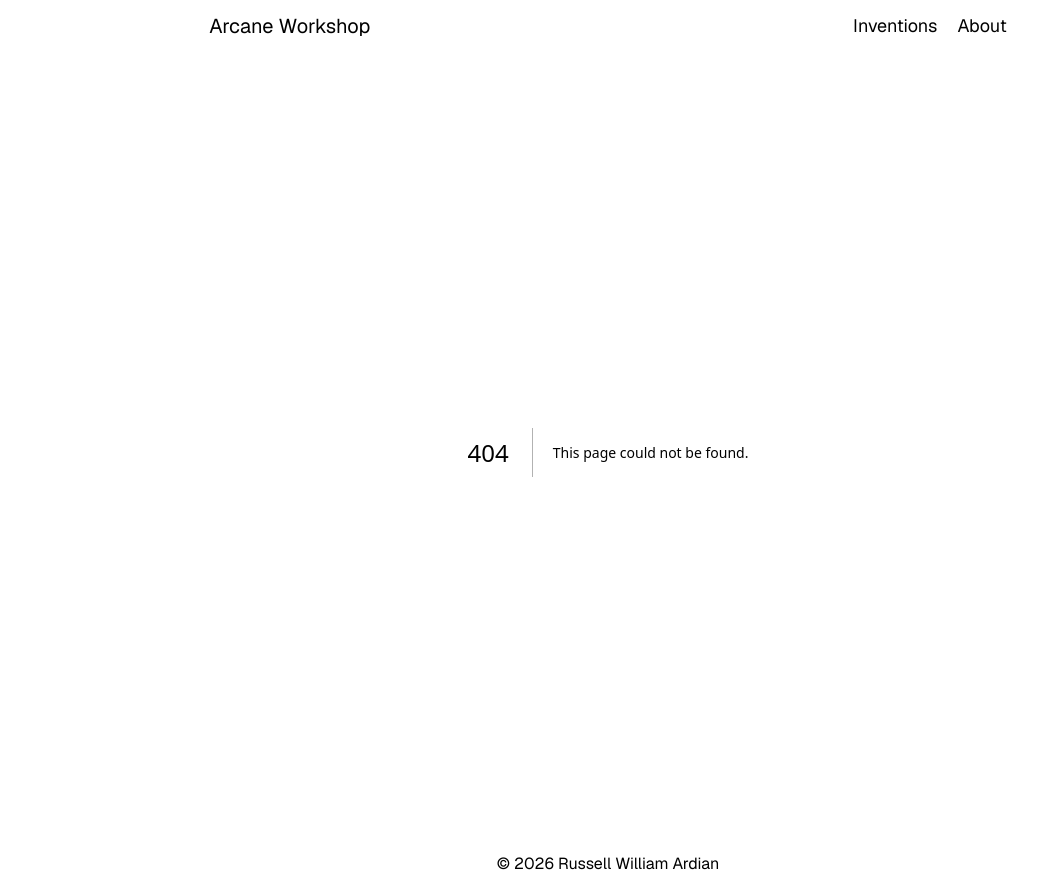
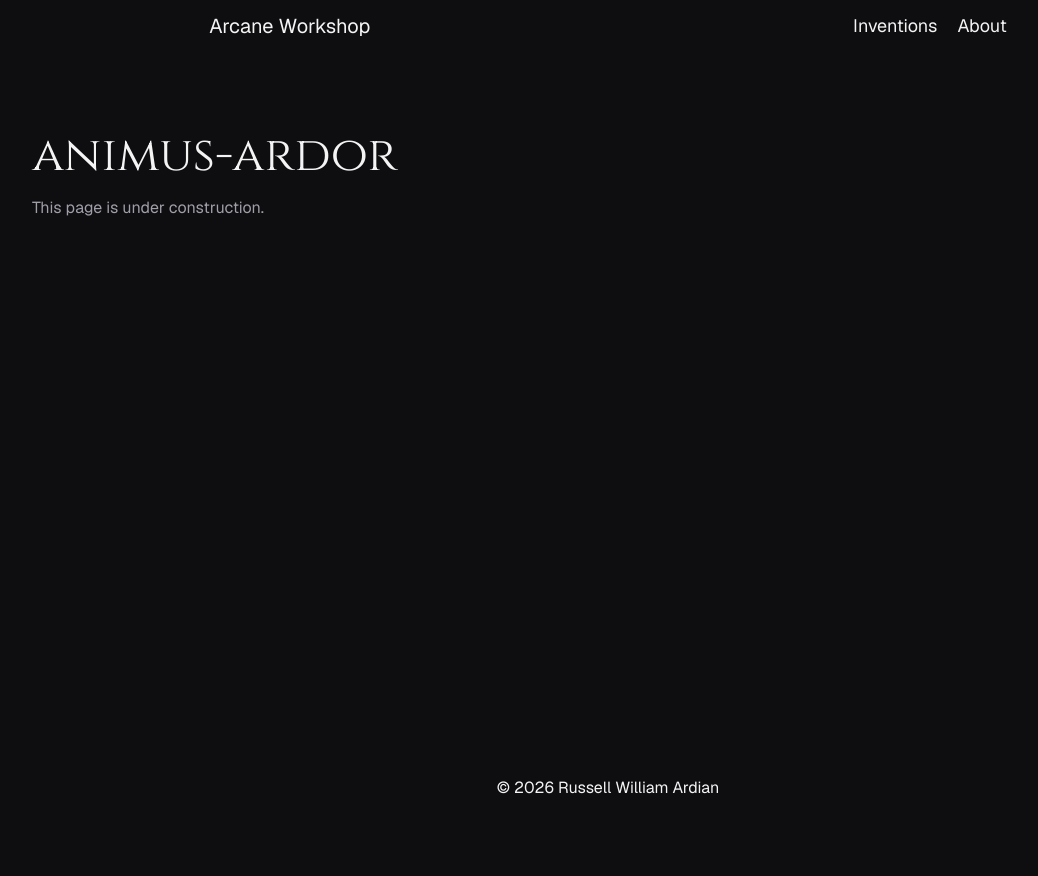
Before and after one commit to RussellWA/My-Workshop, a Next.js app: page /inventions/animus-ardor in a window 1280 px wide. Before the commit this address had no page. Shown: the whole page, without its empty margins (32-1070 px from the left). After the commit the page ends 800 px from the top, so only its background shows below. Built offline with nearby package versions, Linux system fonts and the light colour scheme.

Commit message:
feat: wip inventions detail page

```diff
--- /dev/null
+++ b/app/inventions/[slug]/page.tsx
@@ -0,0 +1,21 @@
+interface InventionPageProps {
+    params: Promise<{
+        slug: string;
+    }>;
+}
+
+export default async function InventionPage({ params }: InventionPageProps) {
+    const { slug } = await params;
+
+    return (
+        <main className="py-20">
+            <h1 className="font-heading text-5xl">
+                {slug}
+            </h1>
+
+            <p className="mt-4 text-zinc-400">
+                This page is under construction.
+            </p>
+        </main>
+    );
+}
--- a/components/invention/InventionCard.tsx
+++ b/components/invention/InventionCard.tsx
@@ -1,20 +1,22 @@
 "use client";
 
 import { ArcaneSignature } from "@/types/Item";
+import Image from "next/image";
+import Link from "next/link";
 import ArtifactDisplay from "./ArtifactDisplay";
-import Image from "next/image";
-import { motion } from "framer-motion";
 
 interface InventionCardProps {
     name: string;
     type: string;
+    slug: string;
     signature: ArcaneSignature;
     image: string;
     imageSize: number;
 }
 
-export default function InventionCard({name, type, signature, image, imageSize}: InventionCardProps) {
+export default function InventionCard({name, type, slug, signature, image, imageSize}: InventionCardProps) {
     return (
+        <Link href={`/inventions/${slug}`}>
             <ArtifactDisplay name={name} type={type} signature={signature}>
                 <Image
                     src={image}
@@ -24,5 +26,6 @@ export default function InventionCard({name, type, signature, image, imageSize}:
                     className="relative z-30"
                 />
             </ArtifactDisplay>
+        </Link>
     )
 }
--- a/components/invention/InventionGallery.tsx
+++ b/components/invention/InventionGallery.tsx
@@ -40,6 +40,7 @@ export default function InventionGallery(){
                         key={invention.id}
                         name={invention.name}
                         type={invention.type}
+                        slug={invention.slug}
                         signature={invention.signature}
                         image={invention.image}
                         imageSize={invention.imageSize}
```
Lines whose indentation alone changed are shown as unchanged.
